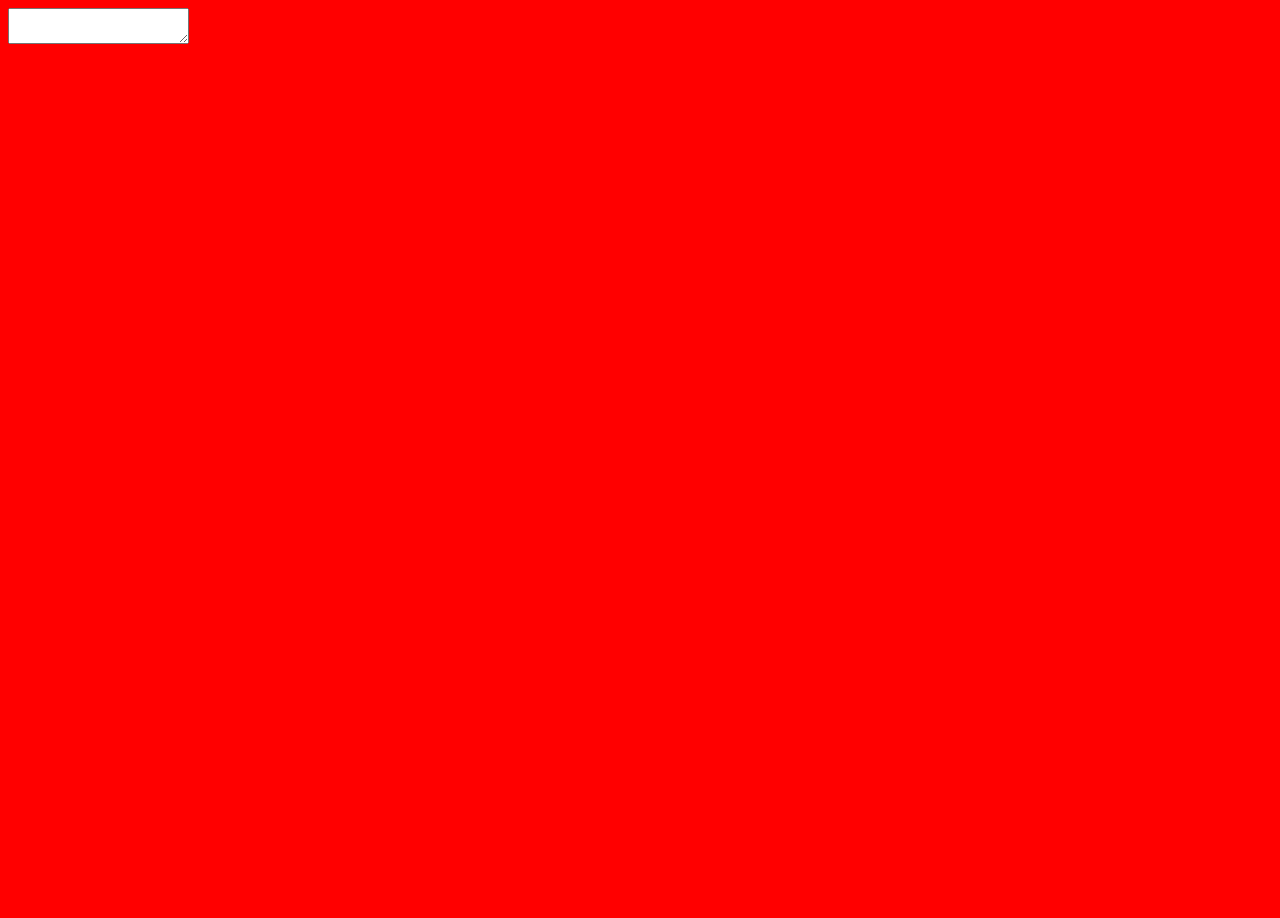
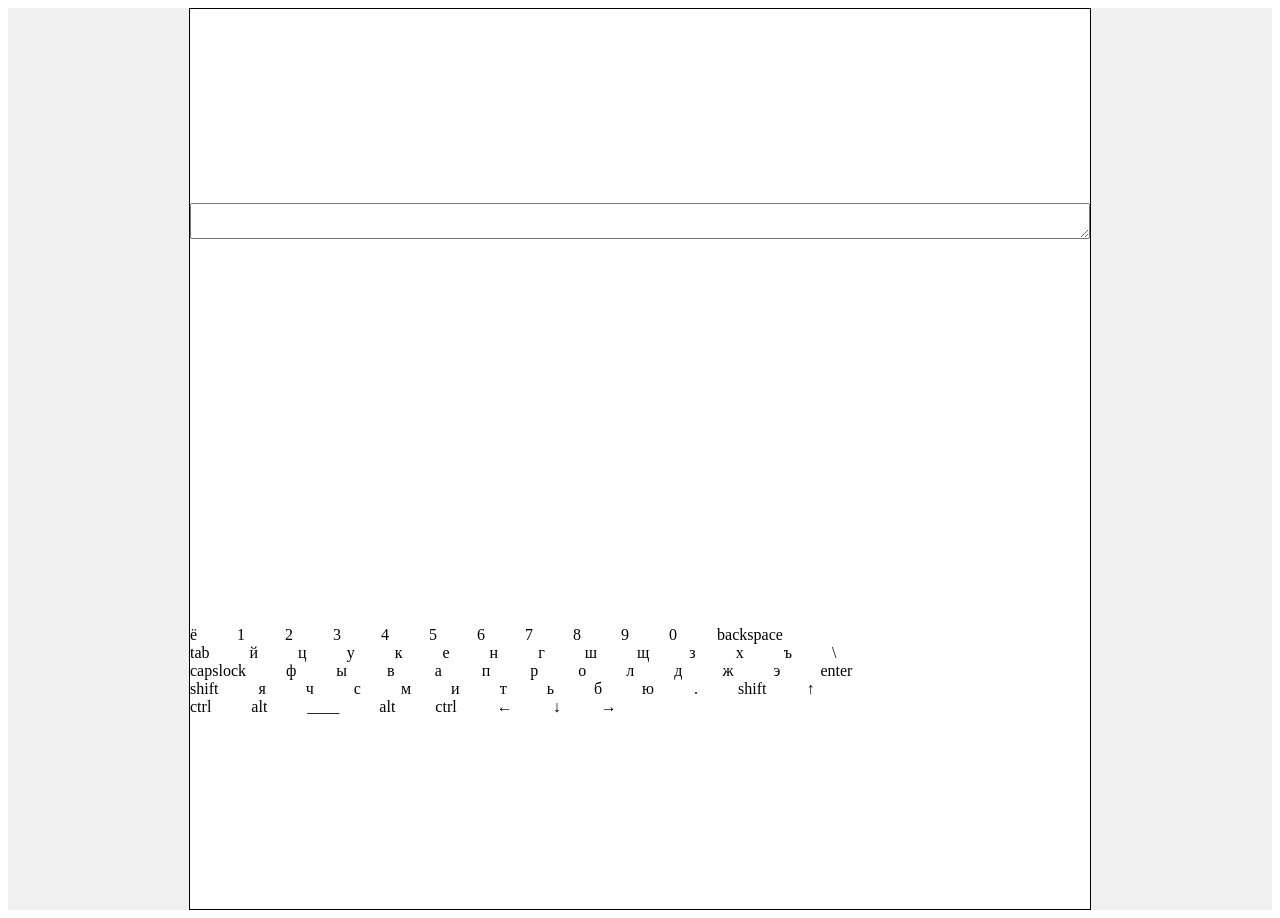
Before and after one commit to AoiHaru1/virtual-keyboard, a website built with webpack: page src/index.html in a window 1280 px wide. Before the commit the page ends 800 px from the top, so only its background shows below. Built offline with nearby package versions, Linux system fonts and the light colour scheme.

Commit message:
feat: implement class that creates key containers

```diff
--- a/src/assets/css/style.css
+++ b/src/assets/css/style.css
@@ -1,3 +1,19 @@
-body {
-  background: red;
+.container {
+  background-color: rgba(195, 195, 195, 0.249)
 }
+
+.wrapper {
+  width: 900px;
+  height: 900px;
+  margin: auto auto;
+  border: 1px solid black;
+  background-color: white;
+  display: flex;
+  flex-direction: column;
+  justify-content: space-around;
+}
+
+.key-row {
+  display: flex;
+  gap: 40px;
+}
--- a/src/js/index.js
+++ b/src/js/index.js
@@ -1,6 +1,11 @@
 import '../assets/css/style.css';
 import ContainerTemplateCreator from './modules/containersTemplate';
+import KeysCreator from './modules/keysCreator';
 
 const data = require('./data/keysData.json');
 
 ContainerTemplateCreator();
+
+const keyboard = document.querySelector('.keyboard');
+
+new KeysCreator(keyboard, data).render();
--- /dev/null
+++ b/src/js/modules/dataAttributeSetter.js
@@ -0,0 +1,20 @@
+const setDataAttribute = (container, listOfData) => {
+  // uniq key check
+  let uniqCheck = false;
+  if (listOfData[3]) {
+    uniqCheck = true;
+  }
+  // add attributes to each key container
+  container.setAttribute('data-ru_lower', `${listOfData[0][0]}`);
+  container.setAttribute('data-ru_upper', `${listOfData[0][1]}`);
+  container.setAttribute('data-en_lower', `${listOfData[1][0]}`);
+  container.setAttribute('data-en_upper', `${listOfData[1][1]}`);
+  container.setAttribute('data-event_code', `${listOfData[4]}`);
+  container.setAttribute('data-is_uniq', `${uniqCheck}`);
+  // add classes to each key container
+  listOfData[2].split(' ').forEach(x => {
+    container.classList.add(x);
+  });
+};
+
+export default setDataAttribute;
--- /dev/null
+++ b/src/js/modules/keysCreator.js
@@ -0,0 +1,33 @@
+import setDataAttribute from "./dataAttributeSetter";
+
+// implementaion of key container creation
+class KeysCreator {
+  constructor(parent, list) {
+    this.parent = parent;
+    this.list = list;
+  }
+
+  keyContainerCreator(item) {
+    const {
+      ru, en, tagClass, uniq, eventCode
+    } = item;
+    const keyContainer = document.createElement('div');
+    setDataAttribute(keyContainer, [ru, en, tagClass, uniq, eventCode]);
+    return keyContainer;
+  }
+
+  render() {
+    this.list.forEach(row => {
+      const keyRow = document.createElement('div');
+      keyRow.classList.add('key-row');
+      row.forEach(item => {
+        const content = this.keyContainerCreator(item);
+        keyRow.appendChild(content);
+        content.innerHTML = content.dataset.ru_lower;
+      });
+      this.parent.appendChild(keyRow);
+    });
+  }
+}
+
+export default KeysCreator;
```
Also changed, not shown: .eslintrc.yml, dist/bundle.js.
